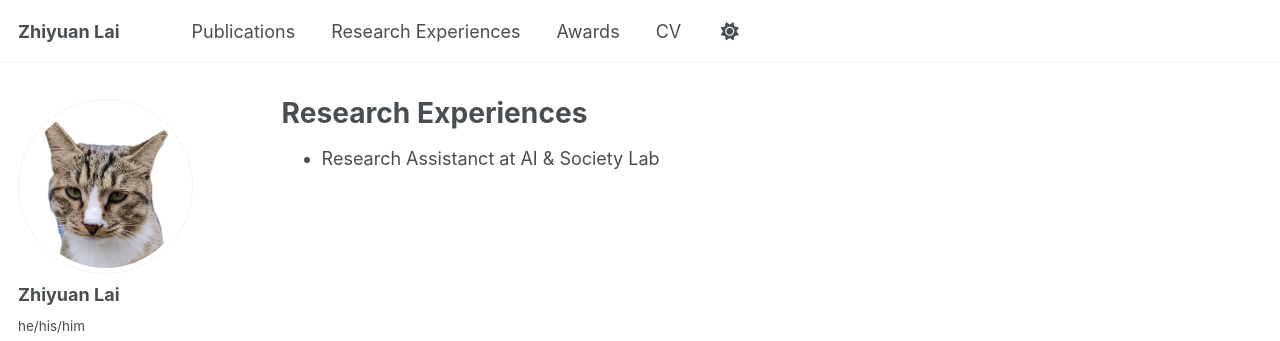
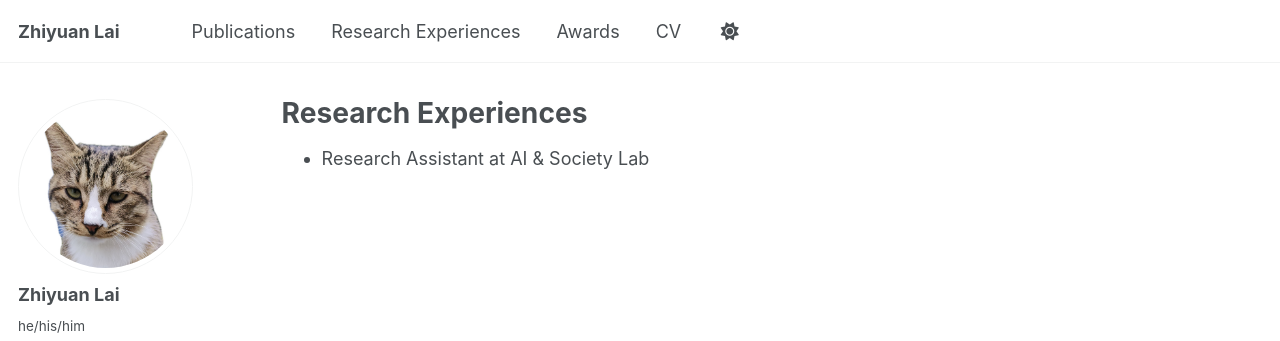
Before and after one commit to itsleol/itsleol.github.io, a Jekyll site: the page built from _pages/research.md, in a window 1280 px wide. Shown: the top 341 px of the page. Built offline with Jekyll 4.4.1, drawn with Linux system fonts in a browser that asks for light colours; a script that is not in the unit is left out.

Commit message:
Update research.md

```diff
--- a/_pages/research.md
+++ b/_pages/research.md
@@ -9,4 +9,4 @@ redirect_from:
 
 {% include base_path %}
 
-* Research Assistanct at AI & Society Lab
+* Research Assistant at AI & Society Lab
```
